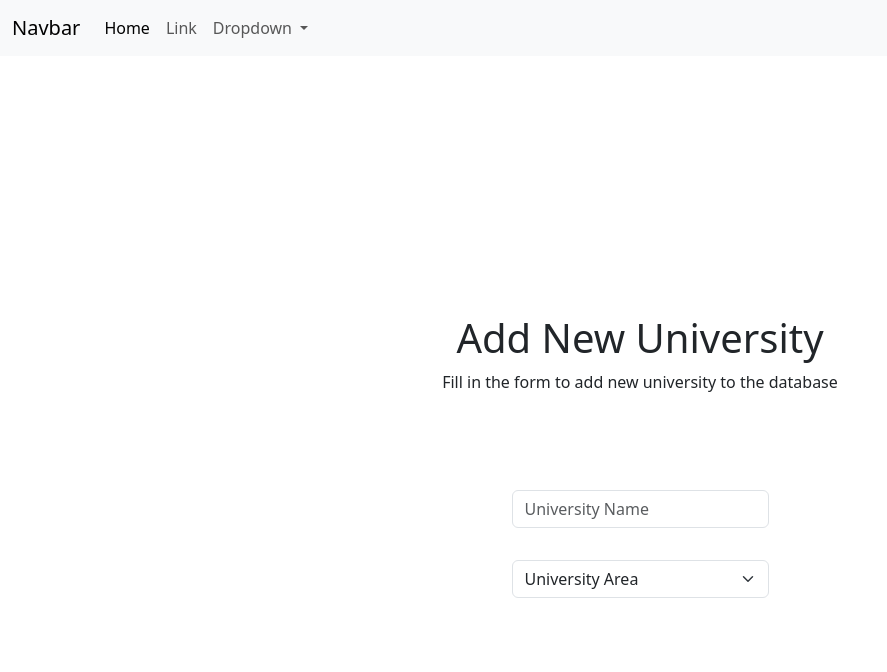
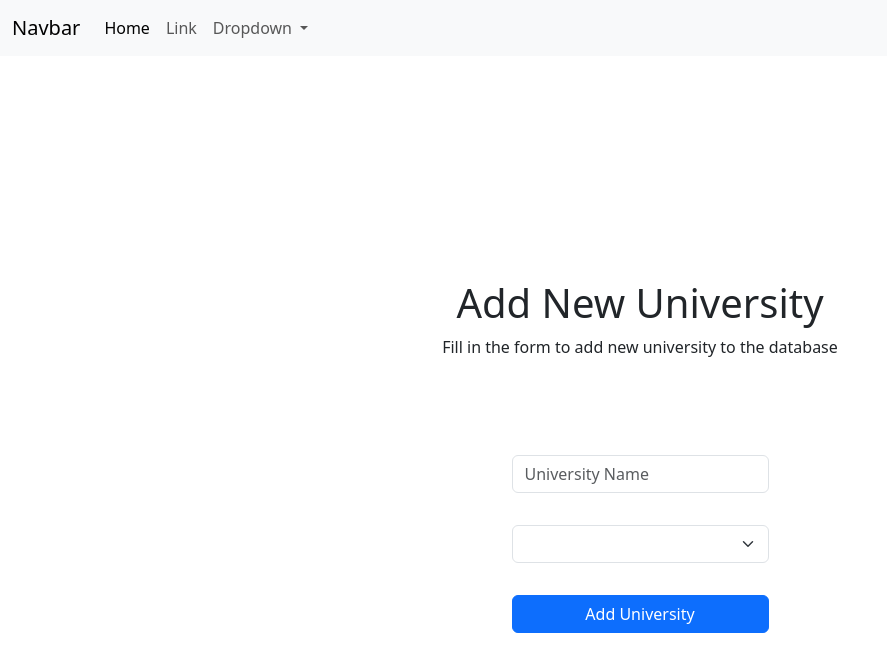
Before and after one commit to david0521/swedenUni, a Vue app in the folder swediversity/: page /admin/addUni in a window 1280 px wide. Shown: the top 672 px of the page, without its empty margins (0-887 px from the left). Built offline with nearby package versions, Linux system fonts and the light colour scheme; no server answers; a web font is replaced by a local one.

Commit message:
#6 Conntect to backend  Connected the functionalities to the backend using localhost so that it is possible  to add new universities in the database.

```diff
--- a/swediversity/src/router/index.js
+++ b/swediversity/src/router/index.js
@@ -3,6 +3,7 @@ import HomeView from '../views/HomeView.vue'
 import GothenburgInfo from '../views/GothenburgUni.vue'
 import Admin from '../views/admin/admin.vue'
 import AddUni from '../views/admin/AddUni.vue'
+import AddProgram from '../views/admin/AddProgram.vue'
 
 
 const router = createRouter({
@@ -24,6 +25,11 @@ const router = createRouter({
             component: AddUni
         },
         {
+            path: '/admin/addProgram',
+            name: 'AddProgram',
+            component: AddProgram
+        },
+        {
             path: '/gothenburg-uni',
             name: 'Gothenburg',
             component: GothenburgInfo
--- a/swediversity/src/views/admin/AddUni.vue
+++ b/swediversity/src/views/admin/AddUni.vue
@@ -4,25 +4,25 @@
         <p>Fill in the form to add new university to the database</p>
 
         <div class="form-section">
-            <input class="form-control" type="text" placeholder="University Name" aria-label="default input example">
-            <select class="form-select" aria-label="Default select example">
+            <input v-model="universityName" class="form-control" type="text" placeholder="University Name" aria-label="default input example">
+            <select v-model="universityCity" class="form-select" aria-label="Default select example">
                 <option selected>University Area</option>
-                <option value="1">Stockholm</option>
-                <option value="2">Gothenburg</option>
-                <option value="3">Lund</option>
-                <option value="4">Uppsala</option>
-                <option value="5">Umeå</option>
-                <option value="6">Linköping</option>
-                <option value="7">Luleå</option>
-                <option value="8">Karlstad</option>
-                <option value="9">Örebro</option>
-                <option value="10">Jönköping</option>
-                <option value="11">Malmö</option>
+                <option value="스톡홀름">Stockholm</option>
+                <option value="예테보리">Gothenburg</option>
+                <option value="룬드">Lund</option>
+                <option value="웁살라">Uppsala</option>
+                <option value="우메오">Umeå</option>
+                <option value="린쇼핑">Linköping</option>
+                <option value="룰레오">Luleå</option>
+                <option value="카를스타드">Karlstad</option>
+                <option value="외레브로">Örebro</option>
+                <option value="옌셰핑">Jönköping</option>
+                <option value="말뫼">Malmö</option>
+            </select>
 
+            <button @click="addUniversity" class="btn btn-primary">Add University</button>
+        </div>
 
-
-            </select>
-        </div>
     </div>
   </template>
 
@@ -61,23 +61,25 @@
     name: 'GothenburgUni',
     data: function () {
       return {
-        programNames: [],
-        programDescription: {},
-        uniLocation: ''
+        universityName: '',
+        universityCity: ''
+
       }
     },
     methods: {
-      async getProgramName() {
+      async addUniversity() {
         try {
-          const response = await axios.get("http://localhost:3000/api/programs/byUniversity?universityName=University%20of%20Gothenburg");
-          this.programNames = response.data.programs
-        } catch (error) {
-          console.error("Error fetching program names:", error);
+          const response = await axios.post("http://localhost:3000/api/universities/", {
+              name: this.universityName,
+              city: this.universityCity
+          });
+          console.log("Tried sending request", response)
+        }
+
+        catch (error) {
+          console.error("Error Posting New University: ", error)
         }
       }
     },
-    beforeMount() {
-      this.getProgramName();
-    }
   }
   </script>
```
